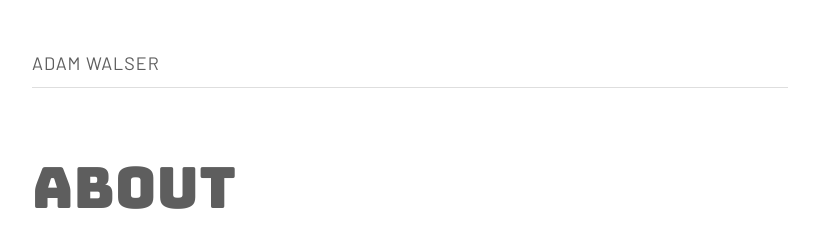
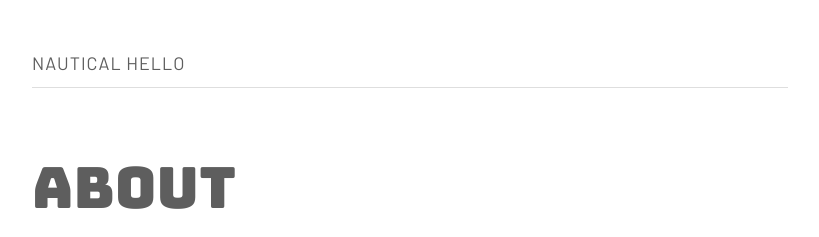
Before and after one commit to ajpwalser/ajpwalser.github.io, a Jekyll site: the page built from index.html, in a window 1280 px wide. Shown: the top 237 px of the page, without its empty margins (230-1049 px from the left). Built offline with Jekyll 4.4.1, drawn with Linux system fonts in a browser that asks for light colours; the list of posts is cut into pages by our own code.

Commit message:
Update _config.yml

```diff
--- a/_config.yml
+++ b/_config.yml
@@ -1,4 +1,4 @@
-title: Adam Walser
+title: Nautical Hello
 description: Adam Walser's blog
 tagline: This is a tagline
 author:
```
